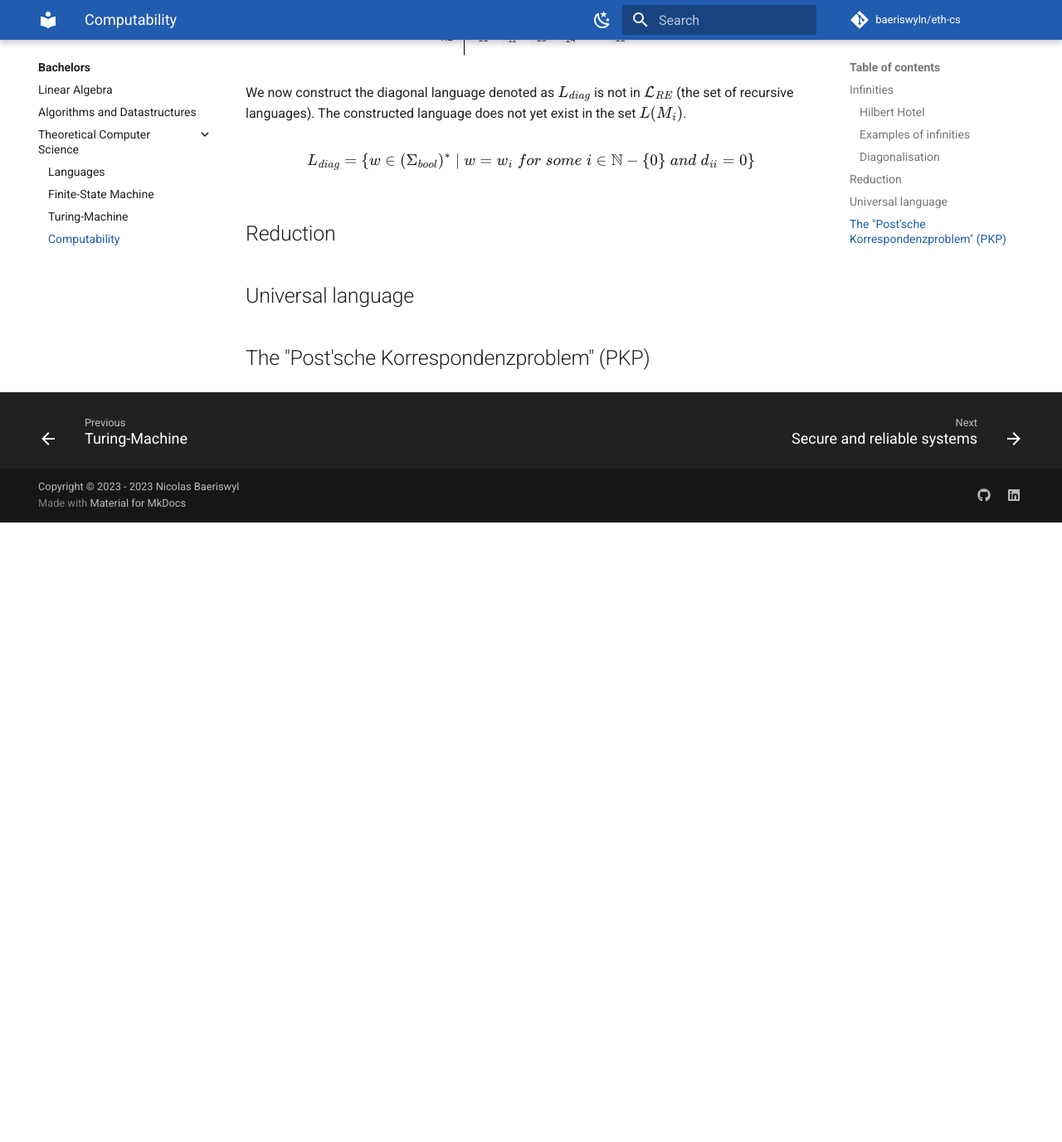
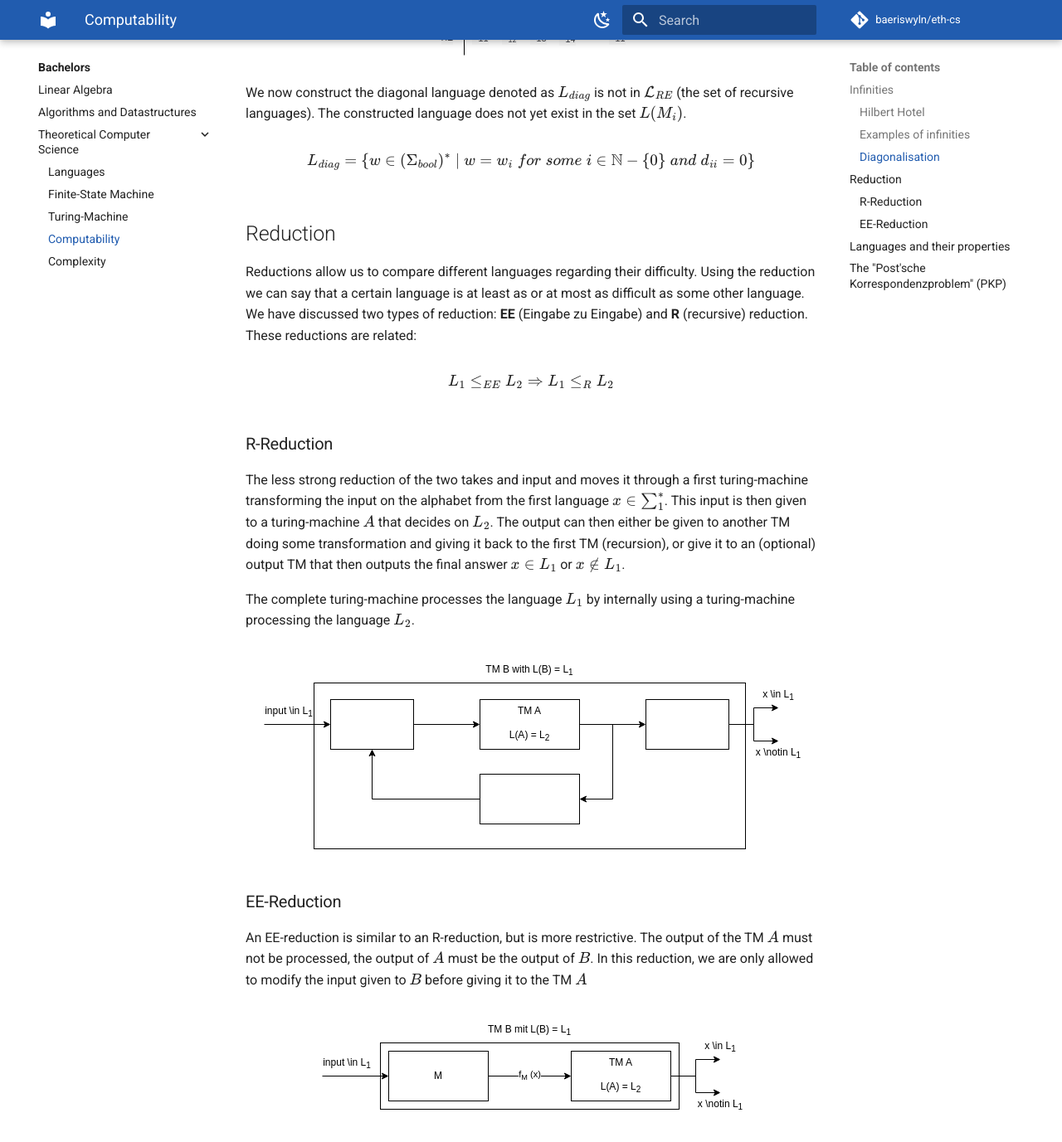
Before and after one commit to baeriswyln/eth-cs, an MkDocs documentation site: the page built from docs/bachelors/tcs/computability.md, in a window 1280 px wide and 1400 px high, scrolled down 2050 px. Shown: the top 1377 px of the window at 83% size. Built offline with MkDocs 1.6.1 and Material for MkDocs 9.7.7, drawn with Linux system fonts in a browser that asks for light colours; comment, search, counter and statistics services are not loaded; before the commit the page ends 2680 px from its top, so only the background shows below that; some of the changed text lies outside the part shown.

Commit message:
tcs: computability

```diff
--- a/docs/bachelors/tcs/computability.md
+++ b/docs/bachelors/tcs/computability.md
@@ -72,6 +72,58 @@ $$
 
 ## Reduction
 
-## Universal language
+Reductions allow us to compare different languages regarding their difficulty. Using the reduction we can say that a
+certain language is at least as or at most as difficult as some other language. We have discussed two types of
+reduction: **EE** (Eingabe zu Eingabe) and **R** (recursive) reduction. These reductions are related:
+
+$$
+L_1 \leq_{EE} L_2 \Rightarrow L_1 \leq_R L_2
+$$
+
+### R-Reduction
+
+The less strong reduction of the two takes and input and moves it through a first turing-machine transforming the input
+on the alphabet from the first language $x \in \sum_1^*$. This input is then given to a turing-machine $A$ that decides
+on $L_2$. The output can then either be given to another TM doing some transformation and giving it back to the first
+TM (recursion), or give it to an (optional) output TM that then outputs the final answer $x \in L_1$ or $x \notin L_1$.
+
+The complete turing-machine processes the language $L_1$ by internally using a turing-machine processing the language
+$L_2$.
+
+<figure markdown>
+![](../../diagrams/b/tcs/rred_1.svg)
+</figure>
+
+### EE-Reduction
+
+An EE-reduction is similar to an R-reduction, but is more restrictive. The output of the TM $A$ must not be processed,
+the output of $A$ must be the output of $B$. In this reduction, we are only allowed to modify the input given to $B$
+before giving it to the TM $A$
+
+<figure markdown>
+![](../../diagrams/b/tcs/eered_1.svg)
+</figure>
+
+## Languages and their properties
+
+In general, we talk about two groups of languages. They define the behaviour of turing-machines that detect the
+respective language.
+
+- **Recursive**: The turing-machine will halt on any input either and can thus always decide if a certain input is in
+  the language or not.
+- **Recursive enumerable**: The turing-machine is not guaranteed to halt. It will detect all inputs that are part of
+  the language. But the TM might run indefinitely on inputs that do not belong to the language.
+
+Regarding these language classes, we can also say: $L \in L_{RE}, L^C \in L_{RE} \Leftrightarrow L \in L_R$.
+
+$L_U \in L_{\mathcal{R}}$, $L_U \in L_{\mathcal{RE}}$
+
+$$
+L_U
+$$
+
+$$
+L_H
+$$
 
 ## The "Post'sche Korrespondenzproblem" (PKP)
--- a/mkdocs.yml
+++ b/mkdocs.yml
@@ -40,6 +40,7 @@ nav:
       - Finite-State Machine: bachelors/tcs/fsm.md
       - Turing-Machine: bachelors/tcs/turingmachine.md
       - Computability: bachelors/tcs/computability.md
+      - Complexity: bachelors/tcs/complexity.md
   - Security:
     - security/index.md
     - Zero-Knowledge Proof:
```
Also changed, not shown: docs/bachelors/tcs/complexity.md (added, +1 -0 lines), docs/diagrams/b/tcs/eered_1.svg (added), docs/diagrams/b/tcs/rred_1.svg (added).
